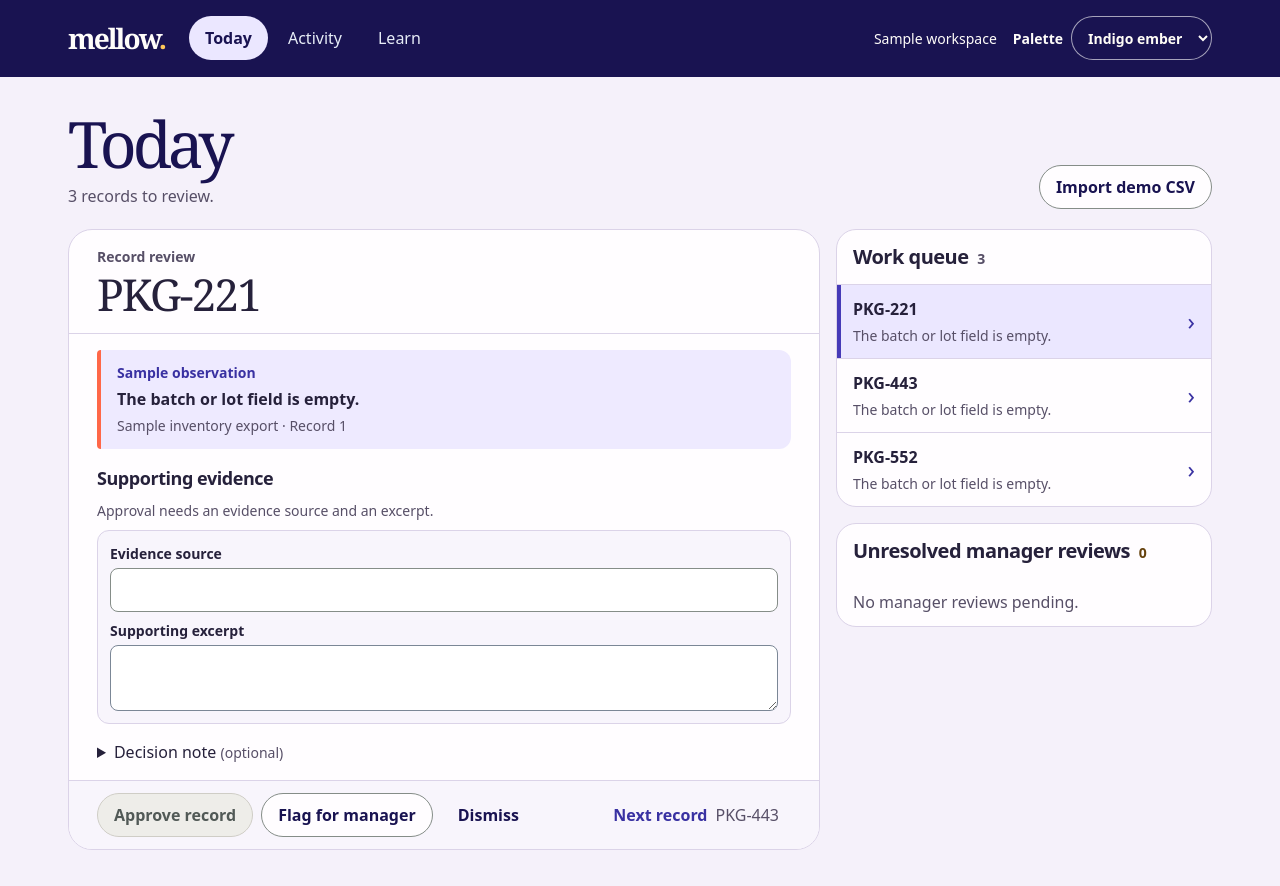
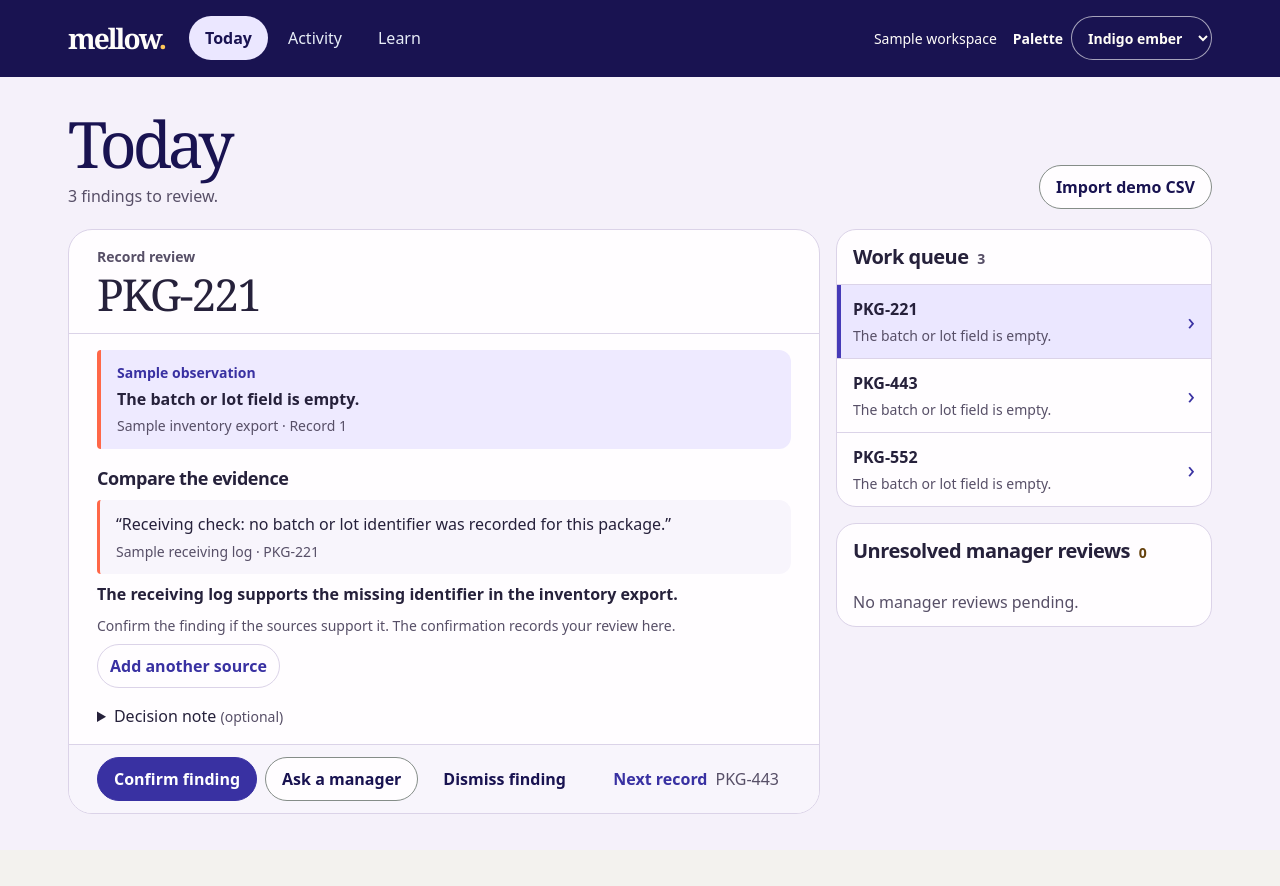
Before and after one commit to mauifrancis-ui/mellow-demo, a React (Vite) app: page / in a window 1280 px wide. After the commit the page ends 850 px from the top, so only its background shows below. Built offline with nearby package versions, Linux system fonts and the light colour scheme.

Commit message:
Show prepared findings and evidence before decisions

```diff
--- a/src/App.tsx
+++ b/src/App.tsx
@@ -1,7 +1,7 @@
 import { useRef, useState, type ChangeEvent } from "react";
 
 import {
-  emptyDraft, hasEvidence, initial, inspectRow, latestDecisions, nextRecord, parseCsv, readWorkspace, recordDecision, storageKey, workQueue,
+  emptyDraft, hasEvidence, initial, inspectRow, latestDecisions, nextRecord, parseCsv, prepareReview, readWorkspace, recordDecision, storageKey, workQueue,
   type Decision, type Draft, type Task, type Workspace,
 } from "./workspace";
 
@@ -57,11 +57,13 @@ export default function App() {
     try { return readWorkspace(); } catch { return initial; }
   });
   const [activeId, setActiveId] = useState("");
+  const [editRecordId, setEditRecordId] = useState("");
   const [status, setStatus] = useState("");
   const [error, setError] = useState("");
   const [query, setQuery] = useState("");
   const [importing, setImporting] = useState(false);
   const editor = useRef<HTMLHeadingElement>(null);
+  const evidenceInput = useRef<HTMLInputElement>(null);
   const feedback = useRef<HTMLParagraphElement>(null);
   const latest = latestDecisions(workspace.history);
   const manager = workspace.tasks.filter((task) => latest.get(task.id) === "Manager review requested");
@@ -69,12 +71,13 @@ export default function App() {
   const active = [...queue, ...manager].find((task) => task.id === activeId) ?? queue[0];
   const following = active && nextRecord(workspace.tasks, queue, active.id);
   const draft = active ? workspace.drafts[active.id] ?? emptyDraft : emptyDraft;
-  const canApprove = hasEvidence(draft);
+  const review = active ? prepareReview(active) : undefined;
+  const hasManualEvidence = Boolean(draft.reference || draft.excerpt);
+  const editing = active?.id === editRecordId || hasManualEvidence;
+  const preparedEvidence = !editing ? review?.evidence : undefined;
+  const needsRationale = editing && Boolean(review?.source && !review.evidence);
+  const canApprove = hasEvidence(preparedEvidence ?? draft) && (!needsRationale || Boolean(draft.note.trim()));
   const hasDraft = Object.values(draft).some((value) => value.trim());
-  const evidenceNeeded = !draft.reference.trim() && !draft.excerpt.trim()
-    ? "Approval needs an evidence source and an excerpt."
-    : !draft.reference.trim() ? "Approval needs an evidence source."
-      : "Approval needs a supporting excerpt.";
 
   function save(update: (current: Workspace) => Workspace) {
     try {
@@ -84,7 +87,7 @@ export default function App() {
       setError("");
       return true;
     } catch (failure) {
-      setError(failure instanceof Error && failure.message === "Supporting evidence is required."
+      setError(failure instanceof Error && ["Supporting evidence is required.", "Explain how the added evidence resolves the conflict."].includes(failure.message)
         ? failure.message : "Couldn’t save to this browser. Check storage and try again.");
       return false;
     }
@@ -139,18 +142,22 @@ export default function App() {
     let changed = false;
     let nextId = "";
     const saved = save((current) => {
-      const evidence = workspace.drafts[task.id] ?? current.drafts[task.id] ?? emptyDraft;
+      const savedDraft = workspace.drafts[task.id] ?? current.drafts[task.id] ?? emptyDraft;
+      const evidence = decision === "Approved" && preparedEvidence
+        ? { ...preparedEvidence, note: savedDraft.note }
+        : savedDraft;
       const next = recordDecision(current, task, decision, evidence);
       changed = next !== current;
       if (changed && decision !== "Reopened") nextId = nextRecord(next.tasks, workQueue(next), task.id)?.id ?? "";
       return next;
     });
     if (saved && changed) {
-      setStatus(`${decision}: ${task.record}. Saved on this device.`);
+      setStatus(`${decision === "Approved" ? "Finding confirmed" : decision}: ${task.record}. Saved on this device.`);
       if (decision === "Reopened") {
         requestAnimationFrame(() => feedback.current?.focus());
       } else {
         setActiveId(nextId);
+        setEditRecordId("");
         focusRecord();
       }
     }
@@ -158,6 +165,7 @@ export default function App() {
 
   function openTask(task: Task) {
     setActiveId(task.id);
+    setEditRecordId("");
     setTab("Today");
     focusRecord();
   }
@@ -202,7 +210,7 @@ export default function App() {
       </div></header>
       <main className="page">
         <header className="page-header">
-          <div><h1>{tab}</h1><p>{tab === "Today" ? (queue.length === 1 ? "One record to review." : `${queue.length} records to review.`) : tab === "Activity" ? "Review decisions saved on this device." : "Find official starting points for your research."}</p></div>
+          <div><h1>{tab}</h1><p>{tab === "Today" ? (queue.length === 1 ? "One finding needs your judgment." : `${queue.length} findings to review.`) : tab === "Activity" ? "Review decisions saved on this device." : "Find official starting points for your research."}</p></div>
           {tab === "Today" && <label className="upload">Import demo CSV<input type="file" accept=".csv,text/csv" onChange={importCsv} disabled={importing} /></label>}
         </header>
         {tab !== "Today" && <p className="feedback" ref={feedback} role="status" tabIndex={-1}>{status}</p>}
@@ -218,25 +226,34 @@ export default function App() {
             </div>
             <p className="feedback review-feedback" id="review-feedback" role="status">{status}</p>
             {error && <p className="error review-feedback" role="alert">{error}</p>}
-            {active ? <>
+            {active && review ? <>
               <RecordContext key={active.id} task={active} pending={latest.get(active.id) === "Manager review requested"} />
               <div className="evidence">
                 <div className="evidence-header">
-                  <h3>Supporting evidence</h3>
+                  <h3>{review.source ? "Compare the evidence" : "Supporting evidence needed"}</h3>
                   {hasDraft && <span className="draft-label">{error ? "Draft on this page" : "Draft on this device"}</span>}
                 </div>
-                <p id="evidence-help" className="evidence-status" data-ready={canApprove}>{canApprove ? "Evidence added. Confirm it supports your decision." : evidenceNeeded}</p>
-                <div className="evidence-fields">
-                  <label>Evidence source<input value={draft.reference} onChange={(event) => updateDraft("reference", event.target.value)} maxLength={500} /></label>
+                {review.source && <blockquote className="source-quote">
+                  <p>“{review.source.excerpt}”</p>
+                  <footer>{review.source.reference}</footer>
+                </blockquote>}
+                <p className="review-summary">{review.summary}</p>
+                <p id="evidence-help" className="evidence-status">{review.nextStep}</p>
+                {editing ? <div className="evidence-fields">
+                  <label>Evidence source<input ref={evidenceInput} value={draft.reference} onChange={(event) => updateDraft("reference", event.target.value)} maxLength={500} /></label>
                   <label>Supporting excerpt<textarea rows={2} value={draft.excerpt} onChange={(event) => updateDraft("excerpt", event.target.value)} maxLength={2000} /></label>
-                </div>
-                <DecisionNote key={active.id} note={draft.note} onChange={(value) => updateDraft("note", value)} />
+                  {needsRationale && <label>How does this evidence resolve the conflict?<textarea rows={2} value={draft.note} onChange={(event) => updateDraft("note", event.target.value)} maxLength={1000} /></label>}
+                </div> : <button className="manual-evidence" onClick={() => {
+                  setEditRecordId(active.id);
+                  requestAnimationFrame(() => evidenceInput.current?.focus());
+                }}>{review.source ? "Add another source" : "Add evidence"}</button>}
+                {!needsRationale && <DecisionNote key={active.id} note={draft.note} onChange={(value) => updateDraft("note", value)} />}
               </div>
               <div className="decision-footer">
                 <div className="actions">
-                  <button className="solid" aria-describedby="evidence-help" disabled={!canApprove} onClick={() => decide(active, "Approved")}>Approve record</button>
-                  <button disabled={latest.get(active.id) === "Manager review requested"} onClick={() => decide(active, "Manager review requested")}>Flag for manager</button>
-                  <button className="quiet" onClick={() => decide(active, "Dismissed")}>Dismiss</button>
+                  {(editing || canApprove) && <button className="solid" aria-describedby="evidence-help" disabled={!canApprove} onClick={() => decide(active, "Approved")}>Confirm finding</button>}
+                  <button className={!canApprove && !editing ? "solid" : ""} disabled={latest.get(active.id) === "Manager review requested"} onClick={() => decide(active, "Manager review requested")}>Ask a manager</button>
+                  <button className="quiet" onClick={() => decide(active, "Dismissed")}>Dismiss finding</button>
                 </div>
                 {following && <button className="next-record" onClick={() => openTask(following)}>Next record <span className="next-id">{following.record}</span></button>}
               </div>
@@ -254,8 +271,14 @@ export default function App() {
         {tab === "Activity" && <section className="panel"><h2>Decision history</h2>
           {workspace.history.length ? <ul>{workspace.history.map((entry) => (
             <li className="activity-row" key={entry.id}>
-              <div><strong>{entry.task.record} · {entry.decision}</strong><small><time dateTime={entry.at}>{new Date(entry.at).toLocaleString()}</time> · {entry.task.source}</small>
-                {entry.evidence.reference && <details><summary>Supporting evidence</summary><p>{entry.evidence.reference}</p><p>{entry.evidence.excerpt}</p><p>{entry.evidence.note}</p></details>}
+              <div><strong>{entry.task.record} · {entry.decision === "Approved" ? "Finding confirmed" : entry.decision}</strong><small><time dateTime={entry.at}>{new Date(entry.at).toLocaleString()}</time> · {entry.task.source}</small>
+                {(entry.evidence.reference || entry.comparedSource) && <details>
+                  <summary>Evidence reviewed</summary>
+                  {entry.comparedSource && entry.comparedSource.reference !== entry.evidence.reference &&
+                    <><p>{entry.comparedSource.reference}</p><p>{entry.comparedSource.excerpt}</p></>}
+                  {entry.evidence.reference && <><p>{entry.evidence.reference}</p><p>{entry.evidence.excerpt}</p></>}
+                  {entry.evidence.note && <p>{entry.evidence.note}</p>}
+                </details>}
               </div>
               {latest.get(entry.task.id) === entry.decision && workspace.history.find((item) => item.task.id === entry.task.id)?.id === entry.id &&
                 (entry.decision === "Approved" || entry.decision === "Dismissed") &&
--- a/src/styles.css
+++ b/src/styles.css
@@ -195,3 +195,15 @@ small { display: block; margin-top: 4px; font-size: 14px; }
   color: #fffdf7; background: var(--mast); border: 1px solid #ffffff9c; border-radius: var(--pill);
   min-height: 44px; padding: 8px 12px; font: inherit;
 }
+
+.source-quote {
+  margin: 0; padding: 12px 16px; background: var(--subtle-surface);
+  border-inline-start: 3px solid var(--observation-edge); border-radius: 4px 12px 12px 4px;
+}
+.source-quote footer { margin-top: 4px; color: var(--muted); font-size: 14px; }
+.review-summary { font-weight: 650; }
+.manual-evidence {
+  width: fit-content; min-height: 44px; padding: 8px 12px; border: 1px solid var(--line);
+  border-radius: var(--pill); color: var(--accent); font-weight: 650;
+}
+.manual-evidence:hover { background: var(--selected); }
--- a/src/workspace.ts
+++ b/src/workspace.ts
@@ -2,7 +2,7 @@ type Row = Record<string, string>;
 export type Task = { id: string; record: string; source: string; line: number; observation: string; sample?: boolean };
 export type Draft = { reference: string; excerpt: string; note: string };
 export type Decision = "Approved" | "Manager review requested" | "Dismissed" | "Reopened";
-export type Entry = { id: string; task: Task; decision: Decision; at: string; evidence: Draft; returnToManager?: boolean };
+export type Entry = { id: string; task: Task; decision: Decision; at: string; evidence: Draft; returnToManager?: boolean; comparedSource?: Pick<Draft, "reference" | "excerpt"> };
 export type Workspace = { tasks: Task[]; drafts: Record<string, Draft>; history: Entry[] };
 
 export const emptyDraft: Draft = { reference: "", excerpt: "", note: "" };
@@ -92,8 +92,13 @@ export function recordDecision(current: Workspace, task: Task, decision: Decisio
   const state = latestDecisions(current.history).get(task.id);
   if (decision === "Reopened" ? !closed : closed || state === decision) return current;
   if (decision === "Approved" && !hasEvidence(evidence)) throw new Error("Supporting evidence is required.");
+  const review = prepareReview(task);
+  if (decision === "Approved" && review.source && !review.evidence && !evidence.note.trim()) {
+    throw new Error("Explain how the added evidence resolves the conflict.");
+  }
   const entry: Entry = {
     id: crypto.randomUUID(), task, decision, evidence, at: new Date().toISOString(),
+    comparedSource: review.source,
     returnToManager: decision === "Reopened" && previous?.returnToManager ||
       decision !== "Reopened" && state === "Manager review requested",
   };
@@ -110,3 +115,36 @@ export function nextRecord(tasks: Task[], queue: Task[], currentId: string) {
   const remaining = new Set(queue.filter(({ id }) => id !== currentId).map(({ id }) => id));
   return [...tasks.slice(index + 1), ...tasks.slice(0, index + 1)].find(({ id }) => remaining.has(id));
 }
+
+const demoSources = {
+  "PKG-221": [{ reference: "Sample receiving log · PKG-221", excerpt: "Receiving check: no batch or lot identifier was recorded for this package." }],
+  "PKG-443": [{ reference: "Sample receiving log · PKG-443", excerpt: "Receiving check: a lot identifier was present on the package label." }],
+} as const;
+
+export function prepareReview(task: Task) {
+  const source = task.sample && Object.hasOwn(demoSources, task.id)
+    ? demoSources[task.id as keyof typeof demoSources][0]
+    : undefined;
+  if (source && task.id === "PKG-221") {
+    return {
+      source,
+      evidence: { ...source, note: "" },
+      summary: "The receiving log supports the missing identifier in the inventory export.",
+      nextStep: "Confirm the finding if the sources support it. The confirmation records your review here.",
+    };
+  }
+  if (source) {
+    return {
+      source,
+      evidence: undefined,
+      summary: "The export is blank, but the receiving log says an identifier was present.",
+      nextStep: "Ask a manager to reconcile the two sources, or add evidence that resolves the conflict.",
+    };
+  }
+  return {
+    source: undefined,
+    evidence: undefined,
+    summary: "No supporting record is linked to this observation.",
+    nextStep: "Ask a manager to investigate, or add evidence if you have a source.",
+  };
+}
```
Also changed, not shown: 2 other files (tests, documents, lock files or other folders).
